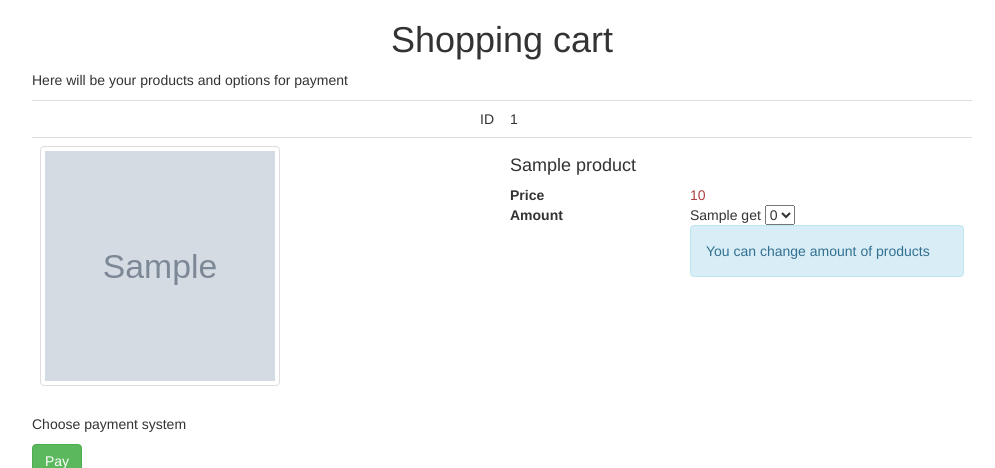
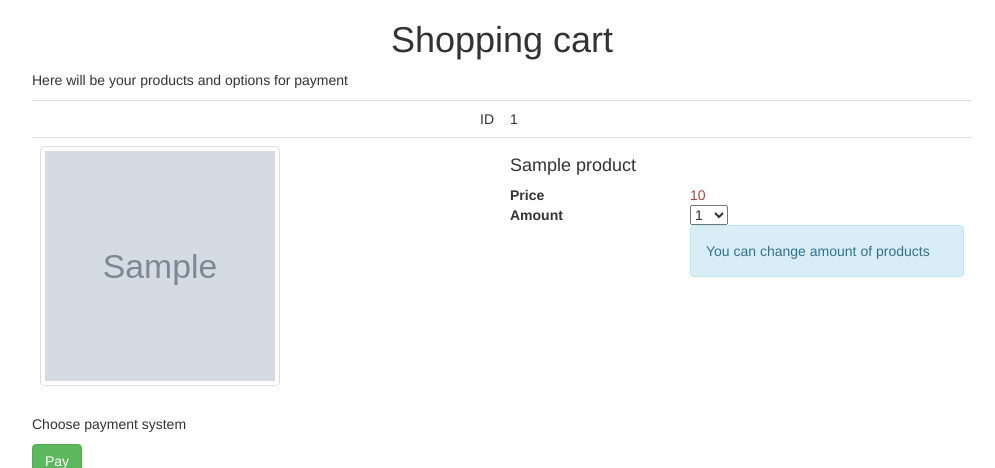
Before and after one commit to KovalKt/my_shop, a Flask app: template shop/templates/shopping_cart.html in a window 1280 px wide. Shown: the top 468 px of the page, without its empty margins (138-1133 px from the left). Run offline with Flask 2, Linux system fonts and the light colour scheme; tables that the repository leaves empty hold one stand-in row (values such as "Sample post"); the template is opened without the code that fills it: values that come from a table or form of the project are taken from there, most other values are stand-ins (such as "Sample title", 1, 10 or a date in 2020); grey boxes marked "Sample" are stand-in pictures; some libraries are stand-ins or nearby versions.

Commit message:
fix selector

```diff
--- a/shop/static/js/index.js
+++ b/shop/static/js/index.js
@@ -13,9 +13,6 @@
 }
 
 function edit_amount(element_id, product_id) {
-
-    $("dd#"+product_id).find("span").text($("#"+element_id).val());
-
     $.ajax({
         type : "POST",
         url : "shopping_cart",
@@ -24,5 +21,4 @@
             qty: $("#"+element_id).val(),
         }
     });
-
 }
--- a/shop/templates/shopping_cart.html
+++ b/shop/templates/shopping_cart.html
@@ -19,12 +19,15 @@
                                 <dd class="text-danger"> {{ product.price }}</dd>
                                 <dt>Amount</dt>
                                 <dd id="{{ product.id }}">
-                                    <span> {{ product_amount.get(product.id) }}</span>
                                     <select id="amount_select{{ product.id }}"
-                                            selected="{{ product_amount.get(product.id) }}"
                                             onchange="edit_amount($(this).attr('id'), {{ product.id }})">
-                                        {% for n in range(product.amount_on_stock) %}
-                                            <option value="{{ n }}">{{ n }}</option>
+                                        {% for n in range(1, product.amount_on_stock+1) %}
+                                            <option value="{{ n }}"
+                                                {% if product_amount.get(product.id)==n %}
+                                                    {{"selected='selected'" }}
+                                                {% endif %}>
+                                                {{ n }}
+                                            </option>
                                         {% endfor %}
                                     </select>
                                     <div class="alert alert-info" role="alert">You can change amount of products</div>
--- a/shop/views.py
+++ b/shop/views.py
@@ -26,7 +26,15 @@
         session["cart"][str(id)] = qty #set new amount
 
     products = Product.query.filter(Product.id.in_(session["cart"])).all()
-    product_amount = dict(map(lambda p: (p.id, session["cart"].get(str(p.id))), products))
+
+    product_amount = dict()
+    for product in products:
+
+        if session["cart"].get(str(product.id)) > product.amount_on_stock:
+            session["cart"][str(product.id)] = product.amount_on_stock
+            product_amount[product.id] = product.amount_on_stock
+        else:
+            product_amount[product.id] = session["cart"].get(str(product.id))
 
     return render_template('shopping_cart.html', products=products, product_amount=product_amount)
 
```
